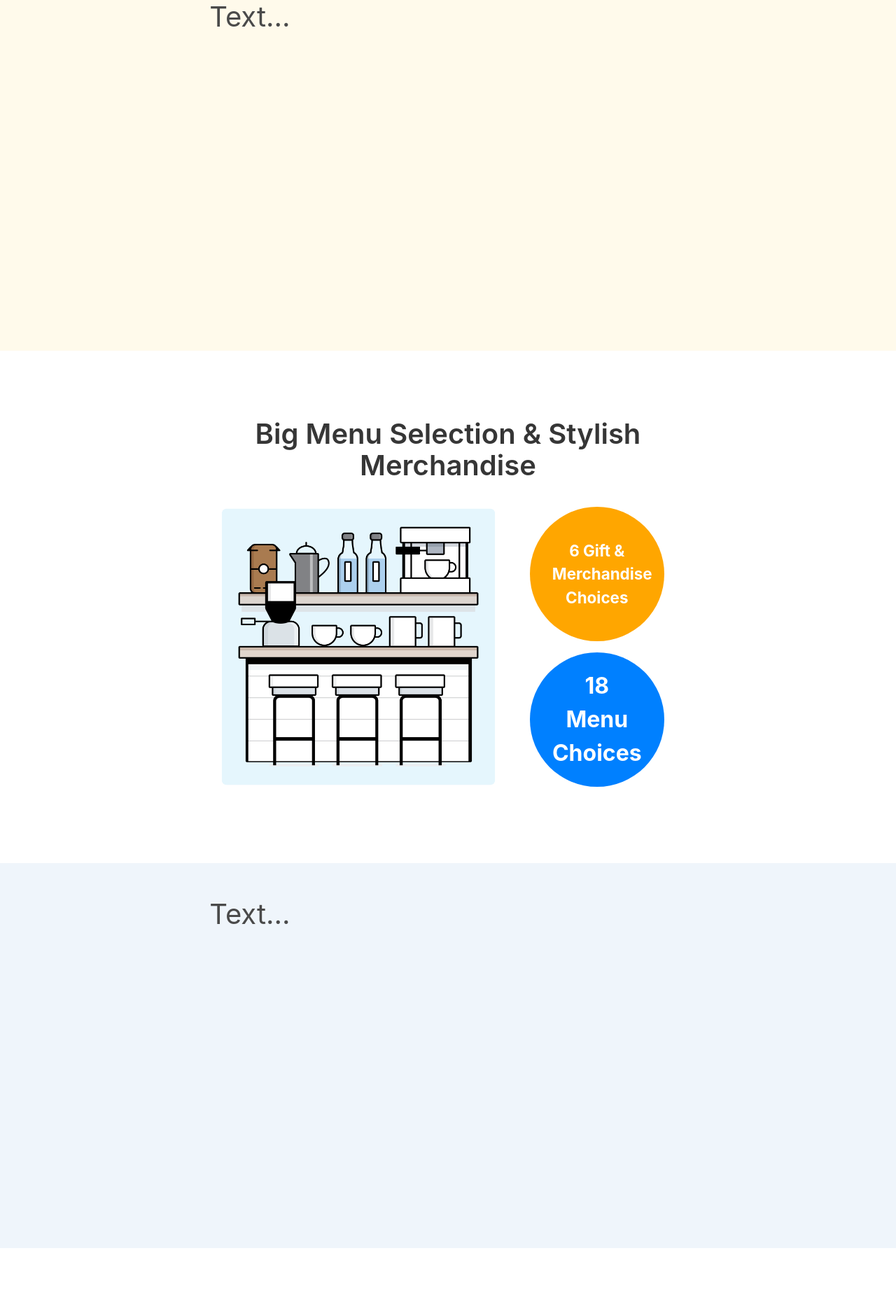
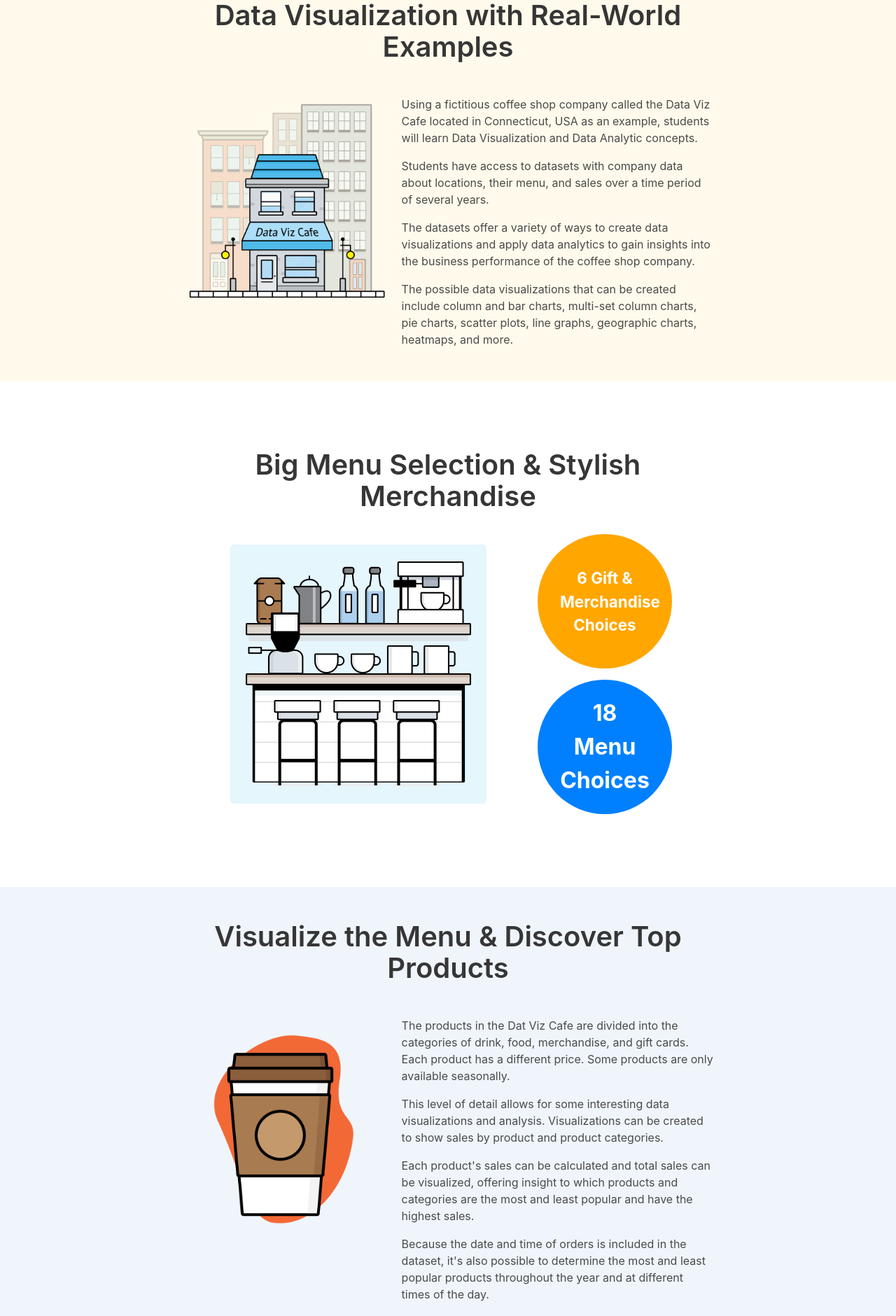
Before and after one commit to robert-laws/practice-dec-2020-react-app-with-bulma, a React (Create React App) app: page / in a window 1280 px wide. Shown: the part 760-2640 px from the top of the page at 70% size. Built offline with nearby package versions, Linux system fonts and the light colour scheme.

Commit message:
update home page content

```diff
--- a/src/pages/Home.js
+++ b/src/pages/Home.js
@@ -1,11 +1,12 @@
 import React from 'react';
 import Slide from 'react-reveal/Slide';
 import hero from '../images/home-page/data-viz-cafe-hero-v2.png';
-// import paperCupArtisticSmall from '../images/home-page/paper-cup-artistic-small.png';
-// import cafeShopSmall from '../images/home-page/cafe-shop-small.png';
+import paperCupArtisticSmall from '../images/home-page/paper-cup-artistic-small.png';
+import locationRural from '../images/home-page/data-viz-stores-rural.png';
 import cafeInterior from '../images/home-page/data-viz-cafe-interior.png';
 import locationSuburban from '../images/home-page/data-viz-stores-suburban.jpg';
 import cafeSetting from '../images/home-page/data-viz-cafe-setting.png';
+import locationUrban from '../images/home-page/data-viz-stores-urban.png';
 
 export const Home = () => {
   return (
@@ -15,13 +16,14 @@ export const Home = () => {
           <div className='columns is-vcentered'>
             <div className='column is-one-third'>
               <h1 className='title is-size-3-mobile is-size-1-desktop ml-2'>
-                Data Viz Cafe
+                The Data Viz Cafe
               </h1>
               <h3
-                className='title is-size-5-mobile is-size-4-desktop ml-2'
+                className='subtitle is-size-5-mobile is-size-4-desktop ml-2'
                 style={{ marginTop: '-1rem' }}
               >
-                Resources for Learning Data Visualization
+                Resources for Learning Data Visualization and getting your
+                caffeine fix
               </h3>
             </div>
             <div className='column'>
@@ -37,8 +39,42 @@ export const Home = () => {
         <section className='section'>
           <div className='container'>
             <div className='columns'>
-              <div className='column is-three-fifths is-offset-one-fifth'>
-                <h2 className='subtitle is-size-2-desktop'>Text...</h2>
+              <div className='column "column is-8 is-offset-2'>
+                <h1 className='title is-size-2-desktop has-text-centered mb-6'>
+                  Data Visualization with Real-World Examples
+                </h1>
+                <div className='columns'>
+                  <div className='column is-two-fifths has-text-centered'>
+                    <img
+                      style={{ maxWidth: '300px', maxHeight: '300px' }}
+                      src={locationUrban}
+                      alt='Data Viz Cafe Urban Location'
+                    />
+                  </div>
+                  <div className='content column is-three-fifths'>
+                    <p>
+                      Using a fictitious coffee shop company called the Data Viz
+                      Cafe located in Connecticut, USA as an example, students
+                      will learn Data Visualization and Data Analytic concepts.
+                    </p>
+                    <p>
+                      Students have access to datasets with company data about
+                      locations, their menu, and sales over a time period of
+                      several years.
+                    </p>
+                    <p>
+                      The datasets offer a variety of ways to create data
+                      visualizations and apply data analytics to gain insights
+                      into the business performance of the coffee shop company.
+                    </p>
+                    <p>
+                      The possible data visualizations that can be created
+                      include column and bar charts, multi-set column charts,
+                      pie charts, scatter plots, line graphs, geographic charts,
+                      heatmaps, and more.
+                    </p>
+                  </div>
+                </div>
               </div>
             </div>
           </div>
@@ -56,6 +92,7 @@ export const Home = () => {
                   <div className='is-flex-desktop is-flex-direction-row is-justify-content-center '>
                     <div className='is-flex is-flex-direction-column is-justify-content-center is-align-items-center'>
                       <img
+                        style={{ maxWidth: '400px', maxHeight: '400px' }}
                         className='image mx-5'
                         src={cafeInterior}
                         alt='Paper Coffee Cup'
@@ -79,8 +116,48 @@ export const Home = () => {
         <section className='section'>
           <div className='container'>
             <div className='columns'>
-              <div className='column is-three-fifths is-offset-one-fifth'>
-                <h2 className='subtitle is-size-2-desktop'>Text...</h2>
+              <div className='column "column is-8 is-offset-2'>
+                <h1 className='title is-size-2-desktop has-text-centered mb-6'>
+                  Visualize the Menu & Discover Top Products
+                </h1>
+                <div className='columns'>
+                  <div className='column is-two-fifths has-text-centered'>
+                    <img
+                      style={{ maxWidth: '226px', maxHeight: '320px' }}
+                      src={paperCupArtisticSmall}
+                      alt='Data Viz Cafe Urban Location'
+                    />
+                  </div>
+                  <div className='content column is-three-fifths'>
+                    <p>
+                      The products in the Dat Viz Cafe are divided into the
+                      categories of drink, food, merchandise, and gift cards.
+                      Each product has a different price. Some products are only
+                      available seasonally.
+                    </p>
+                    <p>
+                      This level of detail allows for some interesting data
+                      visualizations and analysis. Visualizations can be created
+                      to show sales by product and product categories.
+                    </p>
+                    <p>
+                      Each product's sales can be calculated and total sales can
+                      be visualized, offering insight to which products and
+                      categories are the most and least popular and have the
+                      highest sales.
+                    </p>
+                    <p>
+                      Because the date and time of orders is included in the
+                      dataset, it's also possible to determine the most and
+                      least popular products throughout the year and at
+                      different times of the day.
+                    </p>
+                    <p>
+                      The richness of the data allows for a wide range of
+                      visualizations and analytics.
+                    </p>
+                  </div>
+                </div>
               </div>
             </div>
           </div>
@@ -98,6 +175,7 @@ export const Home = () => {
                   <div className='is-flex-desktop is-flex-direction-row is-justify-content-center '>
                     <div className='is-flex is-flex-direction-column is-justify-content-center is-align-items-center'>
                       <img
+                        style={{ maxWidth: '400px', maxHeight: '400px' }}
                         className='image mx-5'
                         src={locationSuburban}
                         alt='Cafe Shop'
@@ -120,8 +198,44 @@ export const Home = () => {
         <section className='section'>
           <div className='container'>
             <div className='columns'>
-              <div className='column is-three-fifths is-offset-one-fifth'>
-                <h2 className='subtitle is-size-2-desktop'>Text...</h2>
+              <div className='column "column is-8 is-offset-2'>
+                <h1 className='title is-size-2-desktop has-text-centered mb-6'>
+                  Visualize Cafe Locations Geographically
+                </h1>
+                <div className='columns'>
+                  <div className='column is-two-fifths has-text-centered'>
+                    <img
+                      style={{ maxWidth: '300px', maxHeight: '300px' }}
+                      src={locationRural}
+                      alt='Data Viz Cafe Urban Location'
+                    />
+                  </div>
+                  <div className='content column is-three-fifths'>
+                    <p>
+                      The Data Viz Cafe is geographically situated in the US
+                      state of Connecticut. The 24 locations are divided between
+                      the 8 different counties and at various different
+                      addresses.
+                    </p>
+                    <p>
+                      Each location is classified by location type: rural,
+                      suburban, or urban. Each location has distinct operating
+                      hours during the day. Some locations offer a drive through
+                      option as well.
+                    </p>
+                    <p>
+                      The advantage of having real-world geographic locations is
+                      being able to visualize the data against real maps. Each
+                      location can be plotted onto a map and its data
+                      visualized.
+                    </p>
+                    <p>
+                      The richness of the location data allows for interesting
+                      visualizations and analyses. It's possible to determine
+                      the locations with the most and least sales figures.
+                    </p>
+                  </div>
+                </div>
               </div>
             </div>
           </div>
```
